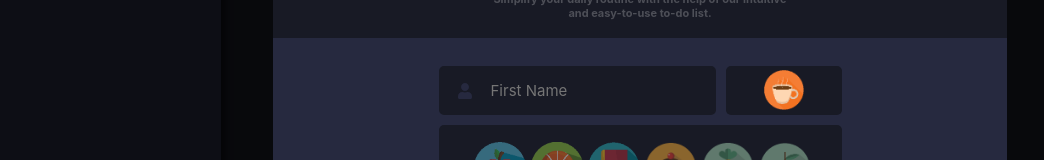
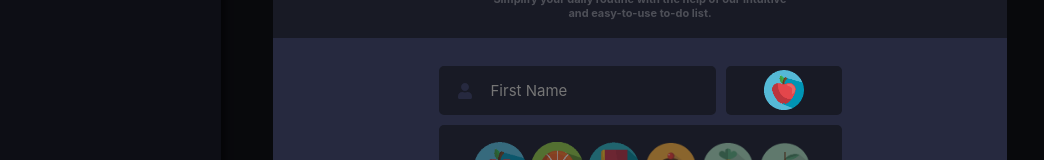
Before and after one commit to oPedroFranca/Todo-list, a React (Vite) app: page / in a window 1280 px wide. Shown: the part 187-347 px from the top of the page, without its empty margins (0-1044 px from the left). Built offline with nearby package versions, Linux system fonts and the light colour scheme.

Commit message:
create layout - creating selected icon

```diff
--- a/src/components/ModalFormUser/IconOptionUser/index.tsx
+++ b/src/components/ModalFormUser/IconOptionUser/index.tsx
@@ -1,27 +1,25 @@
 import React from 'react';
 import { IconOptionDiv } from './style';
 
+// Definition of the type of properties passed to the component
 interface IconOptionProps {
-  icons: string[]; // Mudança: renomeie a propriedade options para icons
+  icons: string[];
+  onIconClick: (icon: string) => void;
 }
 
-export let selectedIcon = '/public/icon_user/icon_coffee.png';
-
-export const IconOptionUser = ({ icons }: IconOptionProps) => {
-  const handleClick = (icon: string) => {
-    selectedIcon = icon;
-    console.log(`Icon clicked: ${icon}`);
-  };
-
+export const IconOptionUser = ({ icons, onIconClick }: IconOptionProps) => {
   return (
     <>
+      {/* Div que contém todos os ícones */}
       <IconOptionDiv>
+        {/* Maps the icon array and returns a div with an icon inside for each item */}
         {icons.map((icon: string, index: number) => (
           <div key={index}>
+            {/* The icon is an image that is clickable. When clicked, the onIconClick function is called passing the icon's path as an argument */}
             <img
               src={icon}
               alt={`Icon ${index}`}
-              onClick={() => handleClick(icon)}
+              onClick={() => onIconClick(icon)}
             />
           </div>
         ))}
--- a/src/components/ModalFormUser/index.tsx
+++ b/src/components/ModalFormUser/index.tsx
@@ -1,6 +1,9 @@
 import React, { useState } from 'react';
 import { FaUser } from 'react-icons/fa';
+
 import { IconOptionUser } from './IconOptionUser';
+import { SubmitButtonModal } from './SubmitButton';
+import { IconSelected } from './iconSelected';
 import {
   FormName,
   ModalContent,
@@ -13,14 +16,48 @@ import {
   ModalHeaderTitle,
   ModalMain,
 } from './style';
-import { SubmitButtonModal } from './SubmitButton';
-import { IconSelected } from './iconSelected';
+
+// Lista com os caminhos para os ícones de usuário
+const iconFilePaths = [
+  'public/icon_user/icon_apple.png',
+  'public/icon_user/icon_basketball.png',
+  'public/icon_user/icon_book.png',
+  'public/icon_user/icon_cake.png',
+  'public/icon_user/icon_carrot.png',
+  'public/icon_user/icon_cherry.png',
+  'public/icon_user/icon_clock.png',
+  'public/icon_user/icon_cutlery.png',
+  'public/icon_user/icon_coffee.png',
+  'public/icon_user/icon_drugs.png',
+  'public/icon_user/icon_egg.png',
+  'public/icon_user/icon_globe.png',
+  'public/icon_user/icon_hamburguer.png',
+  'public/icon_user/icon_hat.png',
+  'public/icon_user/icon_maple.png',
+  'public/icon_user/icon_murshow.png',
+  'public/icon_user/icon_paper.png',
+  'public/icon_user/icon_pen.png',
+  'public/icon_user/icon_pizza.png',
+  'public/icon_user/icon_poison.png',
+  'public/icon_user/icon_pumpkin.png',
+  'public/icon_user/icon_seed.png',
+  'public/icon_user/icon_ticken.png',
+  'public/icon_user/icon_watermelon.png',
+];
 
 export const ModalFormUser = () => {
-  const [name, setName] = useState('');
+  const [firstName, setFirstName] = useState('');
+  // Define o estado para o ícone selecionado, inicializado com o primeiro da lista
+  const [selectedIcon, setSelectedIcon] = useState(iconFilePaths[0]);
 
+  // Função para atualizar o estado do campo de nome
   const handleInputChange = (event: React.ChangeEvent<HTMLInputElement>) => {
-    setName(event.target.value);
+    setFirstName(event.target.value);
+  };
+
+  // Função para atualizar o estado do ícone selecionado
+  const handleIconClick = (icon: string) => {
+    setSelectedIcon(icon);
   };
 
   return (
@@ -43,6 +80,7 @@ export const ModalFormUser = () => {
           <ModalForm>
             <FormName>
               <span id="Span_form_name">
+                {/* Campo de nome com ícone de usuário */}
                 <input
                   onChange={handleInputChange}
                   type="text"
@@ -55,41 +93,18 @@ export const ModalFormUser = () => {
                 </i>
               </span>
 
-              <IconSelected />
+              {/* Exibição do ícone selecionado */}
+              <IconSelected selectedIcon={selectedIcon} />
             </FormName>
 
             <IconOptionUser
-              icons={[
-                'public/icon_user/icon_apple.png',
-                'public/icon_user/icon_basketball.png',
-                'public/icon_user/icon_book.png',
-                'public/icon_user/icon_cake.png',
-                'public/icon_user/icon_carrot.png',
-                'public/icon_user/icon_cherry.png',
-                'public/icon_user/icon_clock.png',
-                'public/icon_user/icon_cutlery.png',
-                'public/icon_user/icon_coffee.png',
-                'public/icon_user/icon_drugs.png',
-                'public/icon_user/icon_egg.png',
-                'public/icon_user/icon_globe.png',
-                'public/icon_user/icon_hamburguer.png',
-                'public/icon_user/icon_hat.png',
-                'public/icon_user/icon_maple.png',
-                'public/icon_user/icon_murshow.png',
-                'public/icon_user/icon_paper.png',
-                'public/icon_user/icon_pen.png',
-                'public/icon_user/icon_pizza.png',
-                'public/icon_user/icon_poison.png',
-                'public/icon_user/icon_pumpkin.png',
-                'public/icon_user/icon_seed.png',
-                'public/icon_user/icon_ticken.png',
-                'public/icon_user/icon_watermelon.png',
-              ]}
+              icons={iconFilePaths}
+              onIconClick={handleIconClick}
             />
           </ModalForm>
         </ModalMain>
 
-        <SubmitButtonModal name={name} />
+        <SubmitButtonModal name={firstName} />
       </ModalContent>
     </ModalDiv>
   );
```
Also changed, not shown: src/components/ModalFormUser/iconSelected/index.tsx (+6 -2 lines).
